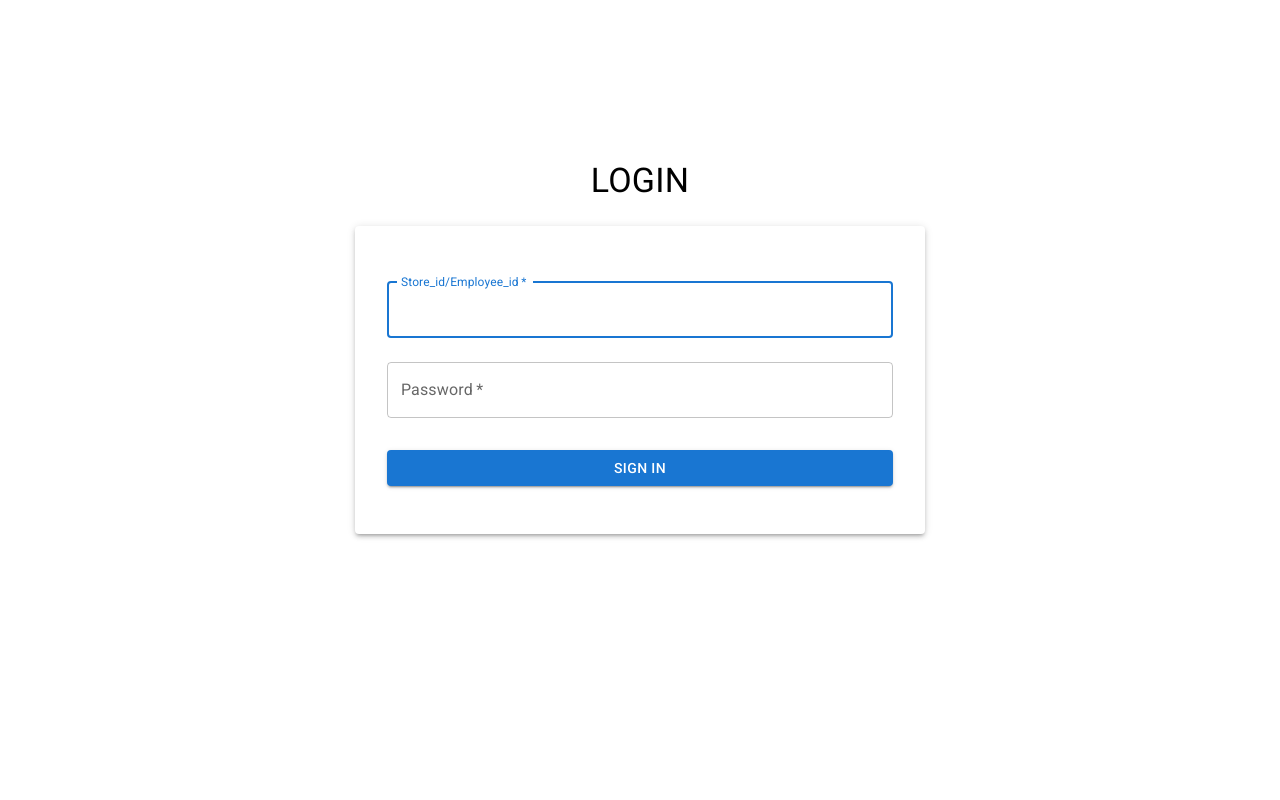
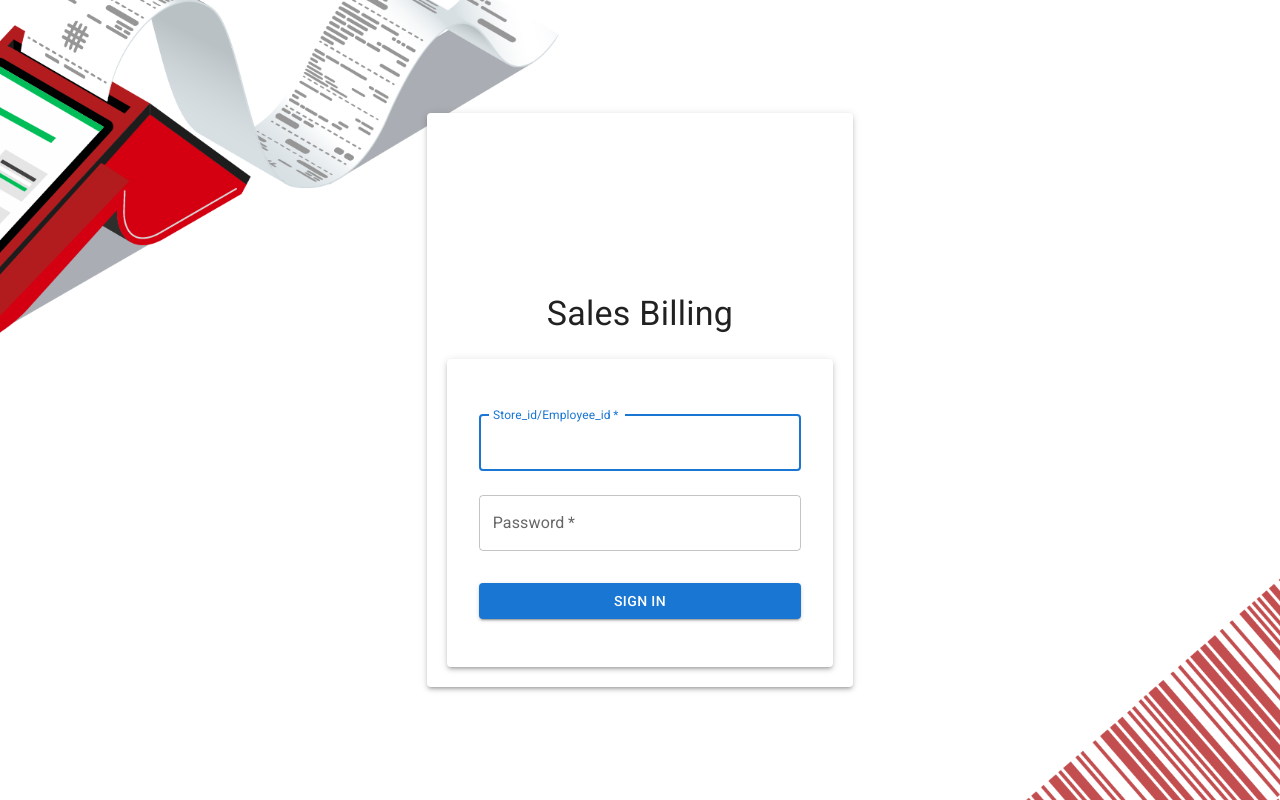
Before and after one commit to Gauts7/inventory_management_FE, a React (Create React App) app: page / in a window 1280 px wide. Built offline with nearby package versions, Linux system fonts and the light colour scheme.

Commit message:
cosmetic changes

```diff
--- a/package.json
+++ b/package.json
@@ -7,6 +7,7 @@
     "@emotion/styled": "^11.11.0",
     "@mui/icons-material": "^5.14.14",
     "@mui/material": "^5.14.14",
+    "@mui/styles": "^5.14.15",
     "@reduxjs/toolkit": "^1.9.7",
     "@testing-library/jest-dom": "^5.17.0",
     "@testing-library/react": "^13.4.0",
--- a/src/components/login.js
+++ b/src/components/login.js
@@ -1,6 +1,7 @@
 import React from 'react'
 import axios from 'axios';
 import {
+
     Button,
     TextField,
     Grid,
@@ -15,9 +16,26 @@ import {
 
 import LockOpenIcon from '@mui/icons-material/LockOpen';
 import { useState } from 'react';
+import { makeStyles } from '@mui/styles';
+import backgroundImage from './resources/loginbg-01.png';
+
+const useStyles = makeStyles({
+  root: {
+    height: '100vh',
+    backgroundImage: `url(${backgroundImage})`,
+    backgroundSize: 'cover',
+    backgroundPosition: 'center',
+    display: 'flex',
+    justifyContent: 'center',
+    alignItems: 'center',
+  },
+  paper: {
+    padding: 20,
+  },
+});
 
 function Login() {
-
+  const classes = useStyles();
     const userData={id:"", password:""};
     const [inputData,setinputData]=useState(userData);
 
@@ -54,7 +72,9 @@ function Login() {
 
     }
     return (
-
+      <Grid container className={classes.root}>
+        <Grid item xs={12} sm={6} md={4}>
+          <Paper elevation={3} className={classes.paper}>
             <Box
               sx={{
                 marginTop: 20,
@@ -62,9 +82,8 @@ function Login() {
                 flexDirection: 'column',
                 alignItems: 'center',
               }}
-  ><Typography variant='h4' sx={{mb:3}} >LOGIN</Typography>
+            ><Typography variant='h4' sx={{mb:3}} >Sales Billing</Typography>
               <Paper elevation={3} sx={{p:4}}>
-
                 <Box component="form"  sx={{ mt: 1 }}>
                   <TextField
                     margin="normal"
@@ -102,7 +121,10 @@ function Login() {
                 </Box>
               </Paper>
             </Box>
-    )
+          </Paper>
+        </Grid>
+      </Grid>
+    );
   }
 
 export default Login
```
Also changed, not shown: src/components/resources/loginbg-01.png (added), 1 other file (tests, documents, lock files or other folders). Lines whose indentation alone changed are shown as unchanged.
